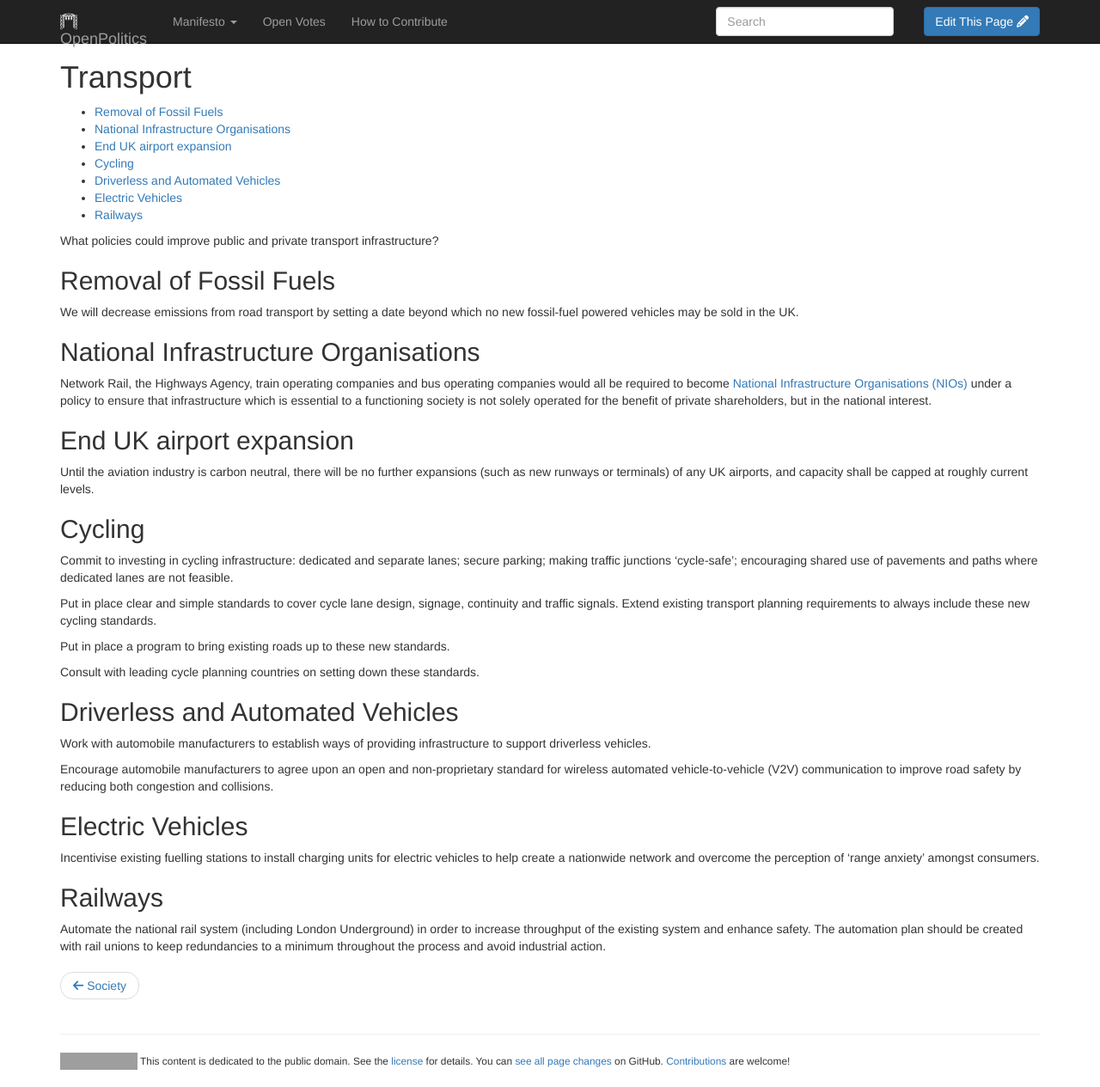
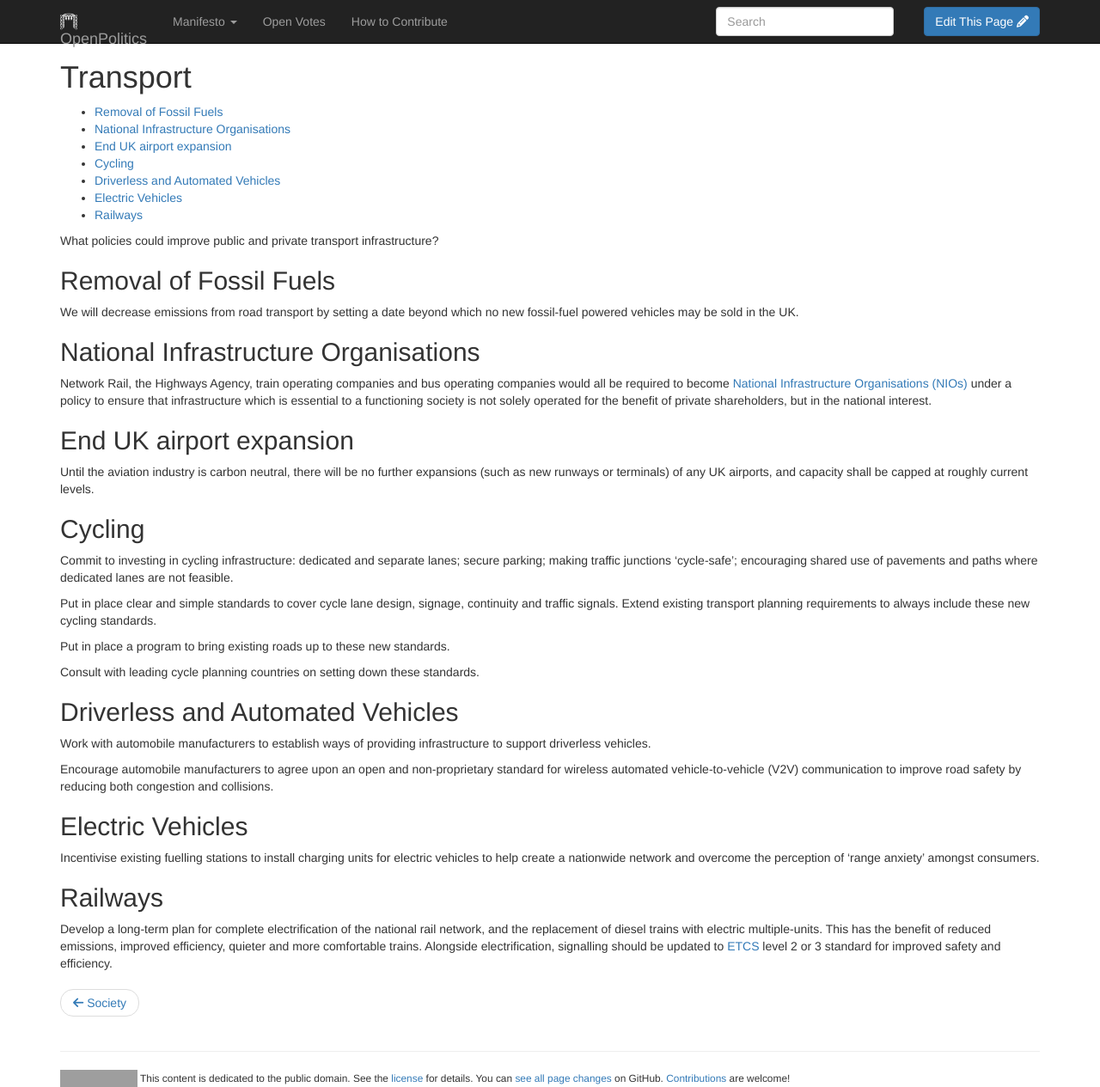
Before and after one commit to openpolitics/manifesto, a Jekyll site: the page built from manifesto/transport.md, in a window 1280 px wide and 1265 px high. Shown: the whole window at 86% size. Built offline with Jekyll 4.4.1, drawn with Linux system fonts in a browser that asks for light colours; nearby versions of some CDN libraries; library files that are not in the unit come from our copies; grey boxes are pictures that could not be loaded.

Commit message:
Update transport.md
Removing paragraph on 'train automation' – this technology doesn't really exist outside of metro systems, partly because it wouldn't have a huge benefit on longer-distance routes (also because of higher speeds). Far more important to press ahead with electrification and signalling upgrades (which automatically stops the train from passing red signals).

London Underground is a devolved issue (to the GLA), and so shouldn't be discussed in this manifesto IMO.

```diff
--- a/manifesto/transport.md
+++ b/manifesto/transport.md
@@ -43,4 +43,4 @@ Incentivise existing fuelling stations to install charging units for electric ve
 
 ## Railways
 
-Automate the national rail system (including London Underground) in order to increase throughput of the existing system and enhance safety. The automation plan should be created with rail unions to keep redundancies to a minimum throughout the process and avoid industrial action.
+Develop a long-term plan for complete electrification of the national rail network, and the replacement of diesel trains with electric multiple-units. This has the benefit of reduced emissions, improved efficiency, quieter and more comfortable trains. Alongside electrification, signalling should be updated to [ETCS](http://en.wikipedia.org/wiki/European_Train_Control_System) level 2 or 3 standard for improved safety and efficiency.
```
